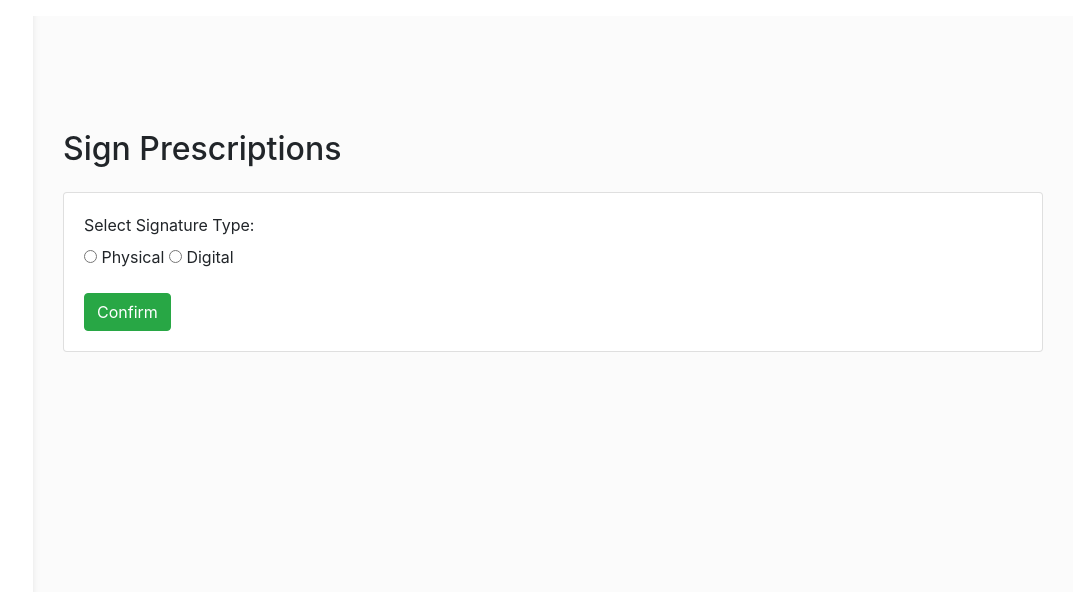
After one commit to CougarBellinger/SFWE403-503-Project, a Django app: page /pharmacymanager/sign_prescriptions/ in a window 1280 px wide. The commit adds this page. Shown: the top 592 px of the page, without its empty margins (207-1280 px from the left). Run offline with Django 4.2, Linux system fonts and the light colour scheme; parts of the project's set-up code (start-up, migrations or seed data) failed here and were passed over; some libraries are stand-ins or nearby versions.

Commit message:
sign prescriptions is working, needs a bit more once order prescriptions is ready

```diff
--- a/MyPharma/pharmacy_manager/forms.py
+++ b/MyPharma/pharmacy_manager/forms.py
@@ -7,6 +7,23 @@ class OrderMedicationForm(forms.ModelForm):
         model = Medications
         fields = ['tablet_count', 'expiration_date']
 
-class Signature(forms.Form):
-    CHOICES = [('P','Physical'),('E','Electronic')]
-    like=forms.CharField(label='choice', widget=forms.RadioSelect(choices=CHOICES))
+class SignatureForm(forms.Form):
+    signature_type = forms.ChoiceField(
+        choices=[('physical', 'Physical'), ('digital', 'Digital')],
+        widget=forms.RadioSelect,
+    )
+    DigitalSignature = forms.CharField(
+        required=False,
+        widget=forms.TextInput(attrs={'class': 'form-control'}),
+        initial=''
+    )
+
+    def clean(self):
+        cleaned_data = super().clean()
+        signature_type = cleaned_data.get('signature_type')
+        digital_signature = cleaned_data.get('DigitalSignature')
+
+        if signature_type == 'digital' and not digital_signature:
+            self.add_error('DigitalSignature', 'A valid signature is required')
+
+        return cleaned_data
--- /dev/null
+++ b/MyPharma/pharmacy_manager/templates/sign_prescriptions.html
@@ -0,0 +1,75 @@
+{% extends 'base.html' %}
+
+{% block content %}
+<div class="container mt-5">
+    <div class="row">
+        <div class="col-md-6">
+            <h2 class="mb-4">Sign Prescriptions</h2>
+        </div>
+    </div>
+
+    <div class="card mb-4">
+        <div class="card-body">
+            <form method="POST" action="{% url 'sign_prescriptions' %}">
+                {% csrf_token %}
+
+                <!-- Radio buttons for selecting signature type -->
+                <div class="mb-3">
+                    <label class="form-label">Select Signature Type:</label><br>
+                    <label>
+                        <input type="radio" name="signature_type" value="physical" {% if form.signature_type.value == 'physical' %}checked{% endif %} onclick="toggleSignatureType(this)"> Physical
+                    </label>
+                    <label>
+                        <input type="radio" name="signature_type" value="digital" {% if form.signature_type.value == 'digital' %}checked{% endif %} onclick="toggleSignatureType(this)"> Digital
+                    </label>
+                </div>
+
+                <!-- Input for signature that will be displayed conditionally -->
+                <div id="physical-section" class="mb-3" style="display:none;">
+                </div>
+
+                <div id="digital-section" class="mb-3" style="display:none;">
+                    <label for="digital_signature" class="form-label">Digital Signature:</label>
+                    <input type="text" class="form-control" name="DigitalSignature" id="digital_signature" value="{{ form.DigitalSignature.value }}">
+                    {% if form.DigitalSignature.errors %}
+                        <div class="text-danger">
+                            {% for error in form.DigitalSignature.errors %}
+                                <p>{{ error }}</p>
+                            {% endfor %}
+                        </div>
+                    {% endif %}
+                </div>
+
+                <button type="submit" class="btn btn-success">Confirm</button>
+            </form>
+        </div>
+    </div>
+
+    {% if messages %}
+    <div class="alert alert-info">
+        <ul class="mb-0">
+            {% for message in messages %}
+            <li>{{ message }}</li>
+            {% endfor %}
+        </ul>
+    </div>
+    {% endif %}
+</div>
+
+<script>
+    function toggleSignatureType(radio) {
+        // Show or hide the sections based on the selected radio button
+        document.getElementById('physical-section').style.display = radio.value === 'physical' ? 'block' : 'none';
+        document.getElementById('digital-section').style.display = radio.value === 'digital' ? 'block' : 'none';
+    }
+
+    // Trigger the initial display logic on page load
+    window.onload = function() {
+        const selectedType = document.querySelector('input[name="signature_type"]:checked');
+        if (selectedType) {
+            toggleSignatureType(selectedType);
+        }
+    };
+</script>
+
+{% endblock %}
--- a/MyPharma/pharmacy_manager/urls.py
+++ b/MyPharma/pharmacy_manager/urls.py
@@ -11,5 +11,5 @@ urlpatterns = [
     path('sell_medication/', sell_medication_view, name='sell_medication'),
     path('add_medication/', add_medication_view, name='add_medication'),
     path('order_medications/<int:pk>/', order_medications, name='order_medications'),
-    path('sign_perscriptions/', sign_perscriptions, name='sign_perscriptions')
+    path('sign_prescriptions/', sign_prescriptions, name='sign_prescriptions')
 ]
--- a/MyPharma/pharmacy_manager/views.py
+++ b/MyPharma/pharmacy_manager/views.py
@@ -223,14 +223,18 @@ def activity_log(request):
     activity_items = Activity.objects.all().order_by('-action_time')
     return render(request, 'activity_log_view.html', {"activity_items" : activity_items})
 
-def sign_perscriptions(request):
+def sign_prescriptions(request):
     if request.method == 'POST':
-        form = Signature(request.POST)
+        form = SignatureForm(request.POST)
         if form.is_valid():
-            cd = form.cleaned_data
-            Signature.objects.create(like=cd['Physical'],)
-            return render(request, 'sign_perscriptions.html')
+            # Process form data if it's valid (e.g., save it or process further)
+            # After success, redirect to manager_home
+            messages.success(request, "Prescription signed successfully!")
+            return redirect('manager_home')
+        else:
+            # If form is not valid, return with error messages displayed
+            messages.error(request, "Please fix the errors below.")
     else:
-        form = Signature()
+        form = SignatureForm()
 
-    return render(request, 'sign_perscriptions.html')
+    return render(request, 'sign_prescriptions.html', {'form': form})
--- a/MyPharma/templates/base.html
+++ b/MyPharma/templates/base.html
@@ -39,7 +39,7 @@
                     <a href="{% url 'low_medications_management' %}" class="list-group-item list-group-item-action py-2 ripple">
                         <i class="fas fa-chart-area fa-fw me-3"></i><span>Low  Inventory</span>
                     </a>
-                    <a href="{% url 'sign_perscriptions' %}" class="list-group-item list-group-item-action py-2 ripple">
+                    <a href="{% url 'sign_prescriptions' %}" class="list-group-item list-group-item-action py-2 ripple">
                         <i class="fas fa-chart-area fa-fw me-3"></i><span>Sign Perscriptions</span>
                     </a>
                     <a href="{% url 'activity_log' %}" class="list-group-item list-group-item-action py-2 ripple">
```
Also changed, not shown: MyPharma/pharmacy_manager/templates/sign_perscriptions.html (deleted, +0 -35 lines).
